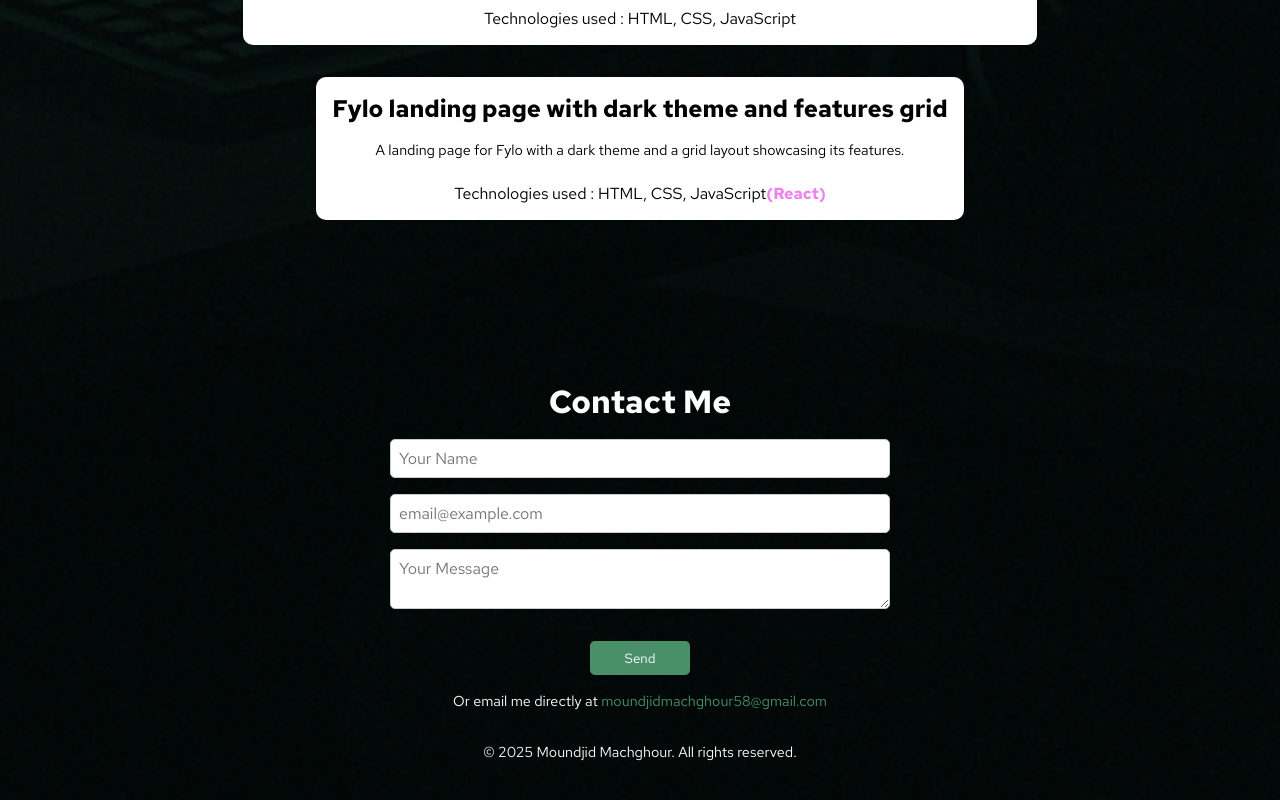
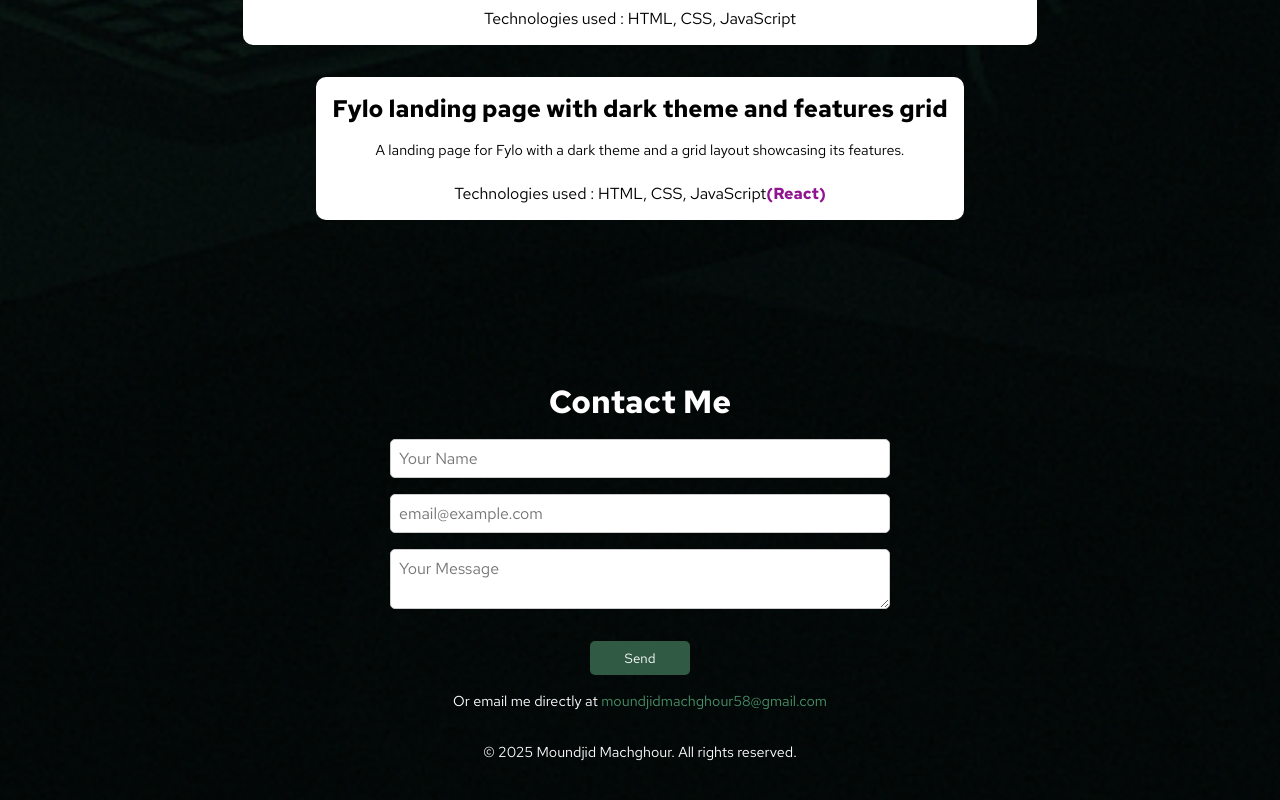
Before and after one commit to PxMach/Portfolio, a React (Vite) app: page / in a window 1280 px wide. Shown: the part 2858-3658 px from the top of the page. Built offline with nearby package versions, Linux system fonts and the light colour scheme; some icons are missing.

Commit message:
Update button background color in Contact component and adjust code color in Projects component for improved styling consistency

```diff
--- a/src/Components/Contact/contact.module.css
+++ b/src/Components/Contact/contact.module.css
@@ -28,7 +28,7 @@ form textarea {
 }
 form button {
   padding: 0.5rem 1rem;
-  background-color: #499068;
+  background-color: #305A43;
   color: white;
   border: none;
   border-radius: 5px;
--- a/src/Components/Projects/projects.module.css
+++ b/src/Components/Projects/projects.module.css
@@ -44,7 +44,7 @@
   color: #00758f;
 }
 code {
-  color: violet;
+  color: #901490;
   font-weight: 800;
 }
 
```
